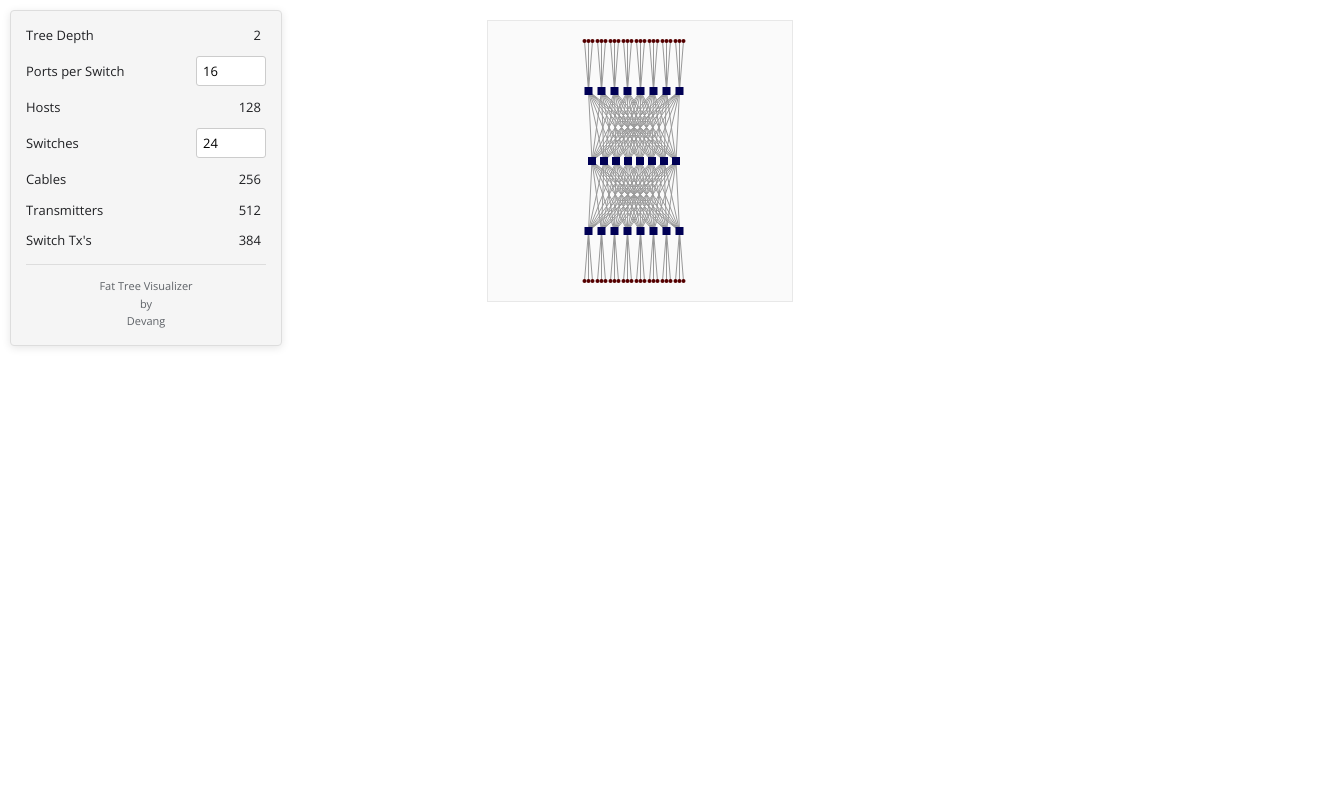
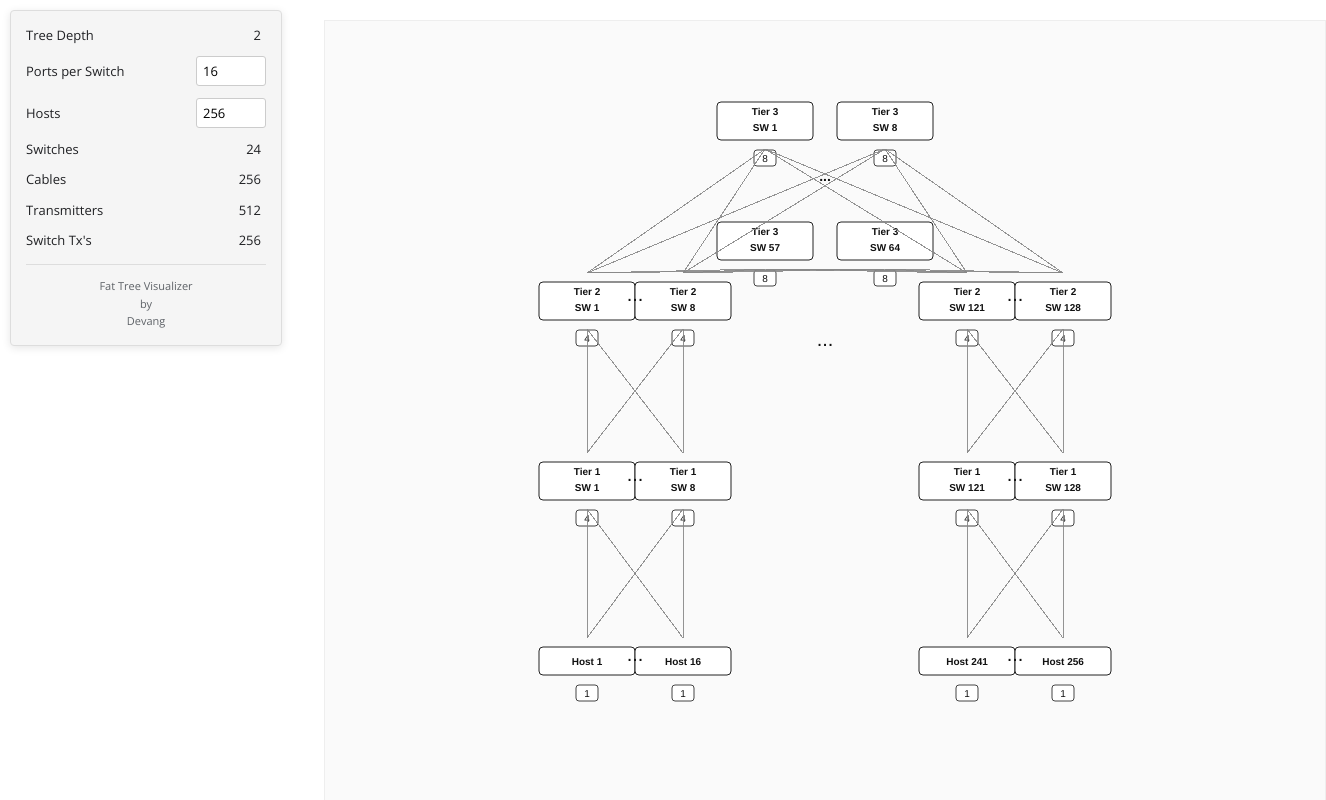
Before and after one commit to prempatel97/Fat_Tree_Visualizer, a plain HTML site: page index.html in a window 1280 px wide. Shown: the top 800 px of the page, 1326 px wide, since content can reach past the window. Drawn offline with nearby package versions, Linux system fonts and the light colour scheme.

Commit message:
updates according to new requirements

```diff
--- a/index.html
+++ b/index.html
@@ -16,9 +16,9 @@
 
             <li><span class="f">Ports per Switch</span> <input type="text" name="portsPerSwitch" value="16"/></li>
 
-            <li><span class="f">Hosts</span> <span id="nhost"></span></li>
+            <li><span class="f">Hosts</span> <input type="text" name="hosts" value="256"/></li>
 
-            <li><span class="f">Switches</span> <input type="text" name="switches" value="24"/></li>
+            <li><span class="f">Switches</span> <span id="nswitch"></span></li>
 
             <!-- <span id="nswitch"></span> -->
 
@@ -34,7 +34,7 @@
 
 <script language="javascript" type="text/javascript" src="lib/jquery.js"></script>
 <script language="javascript" type="text/javascript" src="lib/d3.js"></script>
-<script language="javascript" type="text/javascript" src="ftree.js"></script>
+<script language="javascript" type="text/javascript" src="new_ftree.js"></script>
 
 </body>
 
--- /dev/null
+++ b/new_ftree.js
@@ -0,0 +1,506 @@
+// ftree.js
+
+$(document).ready(docMain);
+
+var conf = new Object();
+conf["portsPerSwitch"] = 16;
+// CHANGE: Default hosts, switches is now calculated
+conf["hosts"] = 256;
+
+var controlVisible = true;
+// CHANGE: Reduce overall width (e.g., from 1000 to 800)
+var SVG_W = 1000; // increased width so figure can spread out
+var SVG_H = 1000; // increased height to reduce vertical clutter
+var svg; // D3 SVG object
+var data = { cables: [], core: [], edge: [], agg: [], host: [] };
+
+function docMain() {
+  formInit();
+  // Initialize the SVG drawing area if it doesn't exist
+  svg = d3
+    .select("body")
+    .append("svg")
+    .attr("class", "main")
+    .attr("width", SVG_W)
+    .attr("height", SVG_H);
+
+  updateStat();
+  redraw();
+  $(document).keypress(kpress);
+}
+
+// Handles 'h' key press to hide/show control panel
+function kpress(e) {
+  if (e.which == 104) {
+    // 'h'
+    if (controlVisible) {
+      controlVisible = false;
+      $("div.control").hide();
+    } else {
+      controlVisible = true;
+      $("div.control").show();
+    }
+  }
+}
+
+// Compute depth and number of switches from hosts (N_host) and ports (k)
+function computeSwitchesFromHosts(hosts, ports, maxDepth) {
+  var k = Math.floor(ports / 2);
+  if (k <= 0 || hosts <= 0) return { depth: 1, nswitch: 1, nhost: 2 * k };
+  maxDepth = maxDepth || 10;
+
+  // Total hosts for depth d in our drawing = 4 * k^d
+  // Solve d = log(hosts / 4) / log(k)
+  var d_float = Math.log(Math.max(1, hosts / 4)) / Math.log(k);
+  var bestD = Math.max(1, Math.ceil(d_float));
+
+  // Derived quantities (matching redraw())
+  var line = Math.pow(k, bestD - 1);         // k^(d-1)
+  var numPods = 2 * line;                    // pods drawn in redraw()
+  var nhost = numPods * (2 * k);             // total hosts = numPods * hostsPerPod (2*k)
+  var nswitch = (2 * bestD - 1) * line;      // (2d - 1) * k^(d-1)
+
+  return { depth: bestD, nswitch: nswitch, nhost: nhost };
+}
+
+function formInit() {
+  // CHANGE: Attach event listeners to both portsPerSwitch and hosts inputs
+  $("form input[name='portsPerSwitch']").change(updateConf).keyup(updateConf);
+  $("form input[name='hosts']").change(updateConf).keyup(updateConf);
+
+  // Initial values
+  $("form input[name='portsPerSwitch']").val(conf["portsPerSwitch"]);
+  $("form input[name='hosts']").val(conf["hosts"]);
+}
+
+function updateConf() {
+  // Update config from input fields
+  var ports = parseInt($("form input[name='portsPerSwitch']").val());
+  var hosts = parseInt($("form input[name='hosts']").val());
+
+  conf["portsPerSwitch"] = isNaN(ports) ? 16 : ports;
+  conf["hosts"] = isNaN(hosts) ? 256 : hosts;
+
+  // Redraw and update stats
+  updateStat();
+  redraw();
+}
+
+function updateStat() {
+  var ports = conf["portsPerSwitch"];
+  var hosts = conf["hosts"];
+  var k = Math.floor(ports / 2);
+
+  if (k <= 0 || ports <= 0 || hosts <= 0) {
+    // Setting all to N/A if inputs are invalid
+    d3.select("#ntreedepth").html("N/A");
+    d3.select("#nhost").html("N/A");
+    d3.select("#nswitch").html("N/A");
+    d3.select("#ncable").html("N/A");
+    d3.select("#ntx").html("N/A");
+    d3.select("#nswtx").html("N/A");
+    return;
+  }
+
+  // CHANGE: Use new computation function
+  var result = computeSwitchesFromHosts(hosts, ports, 10);
+  var depth = result.depth;
+  var nswitch = result.nswitch;
+  var nhost = result.nhost; // The max hosts supported by this topology
+  conf["depth"] = depth;
+  conf["switches"] = nswitch;
+
+  var line = Math.pow(k, depth - 1);
+
+  // Calculate remaining statistics based on depth (d) and k
+  var ncable = 2 * depth * k * line;
+  var ntx = 2 * (2 * depth) * k * line;
+  var nswtx = ntx - nhost;
+
+  d3.select("#ntreedepth").html(formatNum(depth));
+  d3.select("#nhost").html(formatNum(nhost));
+  d3.select("#nswitch").html(formatNum(nswitch));
+  d3.select("#ncable").html(formatNum(ncable));
+  d3.select("#ntx").html(formatNum(ntx));
+  d3.select("#nswtx").html(formatNum(nswtx));
+}
+
+// Formats numbers with commas
+function formatNum(x) {
+  if (isNaN(x) || !isFinite(x)) return "N/A";
+  x = Math.floor(x).toString();
+  var pattern = /(\d+)(\d{3})/g;
+  while (pattern.test(x)) x = x.replace(pattern, "$1" + "," + "$2");
+  return x;
+}
+
+// --- Visualization Logic for Reduced Representation ---
+
+// ftree.js - Corrected redraw function (Final Centering)
+
+function redraw() {
+  if (svg) {
+    svg.selectAll("*").remove();
+  }
+
+  var ports = conf["portsPerSwitch"];
+  var k = Math.floor(ports / 2);
+  var depth = conf["depth"];
+
+  if (k <= 0 || depth <= 0) return;
+
+  var line = Math.pow(k, depth - 1);
+  var numPods = 2 * line;
+
+  // --- Visualization Constants ---
+  var PADDING_Y = 100; // increased top padding
+  var TIER_SPACING = 180; // larger vertical gap between tiers
+  var PADDING_X = 30;
+
+  // Y-Coordinates for the four tiers
+  var coreY = PADDING_Y;
+  var aggY = coreY + TIER_SPACING;
+  var edgeY = aggY + TIER_SPACING;
+  var hostY = edgeY + TIER_SPACING;
+
+  // Calculate center position
+  var svgCenterX = SVG_W / 2;
+
+  var nodes = [];
+
+  // --- Step 1: Draw Core Switches (Tier 3) - SHOW ONLY 4 REPRESENTATIVE NODES ---
+  // Instead of showing all k*k core switches, show only the first and last in each dimension
+  var coreNodesToShow = [
+    { index: 1, gridPos: { row: 0, col: 0 } },
+    { index: k, gridPos: { row: 0, col: 1 } },
+    { index: k * k - k + 1, gridPos: { row: 1, col: 0 } },
+    { index: k * k, gridPos: { row: 1, col: 1 } },
+  ];
+
+  var coreSpacing = 120; // increased core horizontal spacing
+  var coreGridWidth = coreSpacing;
+  var coreStartX = svgCenterX - coreGridWidth / 2;
+
+  coreNodesToShow.forEach(function (coreNode) {
+    var coreX = coreStartX + coreNode.gridPos.col * coreSpacing;
+    var coreRowY = coreY + coreNode.gridPos.row * coreSpacing;
+
+    var dims = drawNode(coreX, coreRowY, "Tier 3", coreNode.index, k);
+    nodes.push({
+      id: "Tier3_" + coreNode.index,
+      x: coreX,
+      y: coreRowY,
+      tier: "Tier 3",
+      index: coreNode.index,
+      podIndex: undefined,
+      rectW: dims.rectW,
+      totalH: dims.totalH,
+    });
+  });
+
+  // Add ellipsis in the center of core switches
+  svg
+    .append("text")
+    .attr("x", svgCenterX)
+    .attr("y", coreY + coreSpacing / 2)
+    .attr("text-anchor", "middle")
+    .style("font-size", "14px")
+    .style("font-weight", "bold")
+    .text("...");
+
+  // --- Step 2: Draw Pods ---
+  var podSpacing = 380; // give more horizontal room between first and last pod
+  var leftPodX = svgCenterX - podSpacing / 2;
+  var rightPodX = svgCenterX + podSpacing / 2;
+
+  var podsToRender = [];
+  if (numPods > 0) {
+    podsToRender.push({ index: 0, x: leftPodX });
+    if (numPods > 1) {
+      drawEllipsis(svgCenterX, (aggY + edgeY) / 2 - TIER_SPACING / 4);
+    }
+    if (numPods > 1) {
+      podsToRender.push({ index: numPods - 1, x: rightPodX });
+    }
+  }
+
+  podsToRender.forEach(function (pod) {
+    var podStartIndex = pod.index * k;
+
+    // pass k into drawReducedTier so it can compute badges
+    drawReducedTier(k, "Tier 2", pod.x, aggY, podStartIndex, nodes, k);
+    drawReducedTier(k, "Tier 1", pod.x, edgeY, podStartIndex, nodes, k);
+
+    var hostStartIndex = pod.index * 2 * k;
+    drawReducedTier(2 * k, "Host", pod.x, hostY, hostStartIndex, nodes, k);
+  });
+
+  // --- Step 3: Draw Abstracted Cables ---
+  drawCables(nodes, k, numPods, coreNodesToShow);
+}
+
+// Draws the first and last element of a switch tier or hosts
+function drawReducedTier(
+  totalCount,
+  label,
+  xAnchor,
+  centerY,
+  startIndex,
+  nodes,
+  k /* new param */
+) {
+  var elementsToRender = [];
+
+  // Only render the first and last element of the group
+  if (totalCount > 0) elementsToRender.push(0);
+  if (totalCount > 1) elementsToRender.push(totalCount - 1);
+
+  // scale horizontal spacing with k but ensure a reasonable minimum
+  var element_spacing = Math.max(90, Math.floor(k * 12));
+  var num_rendered = elementsToRender.length;
+
+  // Adjust x position to center the group around xAnchor
+  var x_offset = ((num_rendered - 1) * element_spacing) / 2;
+
+  elementsToRender.forEach(function (idx, j) {
+    var x = xAnchor + j * element_spacing - x_offset;
+    var globalIndex = startIndex + idx + 1;
+    var nodeID = label + "_" + globalIndex;
+
+    // compute badge number: Tier 3 -> k, Tier 2/1 -> k/2, Host -> 1
+    var badge = 1;
+    if (label === "Tier 3") badge = k;
+    else if (label === "Tier 2" || label === "Tier 1")
+      badge = Math.floor(k / 2);
+    else if (label === "Host") badge = 1;
+
+    // drawNode returns dims; store them for cable anchoring
+    var dims = drawNode(x, centerY, label, globalIndex, badge);
+
+    nodes.push({
+      id: nodeID,
+      x: x,
+      y: centerY,
+      tier: label,
+      index: globalIndex,
+      podIndex: startIndex,
+      rectW: dims.rectW,
+      totalH: dims.totalH,
+    });
+  });
+
+  // Render ellipsis if more than 2 elements
+  if (totalCount > 2) {
+    drawEllipsis(xAnchor, centerY);
+  }
+}
+
+// drawNode now draws a rounded rectangle (main box) and a small badge-rect below it.
+// It returns {rectW, rectH} so callers can use those values for cable anchoring.
+function drawNode(x, y, label, index, badge) {
+  // Prepare two-line label for Tier switches, single-line for Host
+  var line1 = "";
+  var line2 = "";
+
+  if (label.indexOf("Tier") === 0) {
+    // Split "Tier N" and "SW <index>" on separate lines
+    var parts = label.split(" ");
+    line1 = parts[0] + " " + parts[1]; // "Tier 1"
+    line2 = "SW " + index; // "SW 1024"
+  } else {
+    // Host -> single line
+    line1 = label + " " + index; // "Host 1"
+    line2 = "";
+  }
+
+  // compute rect size based on the longer line
+  var baseCharW = 6.0;
+  var paddingX = 18;
+  var maxLine = line2 ? Math.max(line1.length, line2.length) : line1.length;
+  var rectW = Math.max(96, Math.ceil(maxLine * baseCharW) + paddingX); // larger min width
+  var rectH = line2 ? 38 : 28; // taller if two-line label
+
+  var rectX = x - rectW / 2;
+  var rectY = y - rectH / 2;
+
+  // draw main rect
+  svg
+    .append("rect")
+    .attr("x", rectX)
+    .attr("y", rectY)
+    .attr("width", rectW)
+    .attr("height", rectH)
+    .attr("rx", 4)
+    .attr("ry", 4)
+    .attr("class", label.toLowerCase().replace(" ", ""))
+    .style("fill", "#fff")
+    .style("stroke", "#222")
+    .style("stroke-width", 1);
+
+  // draw text lines: center horizontally, arrange vertically
+  if (line2) {
+    // two lines: slightly above and below center
+    svg
+      .append("text")
+      .attr("x", x)
+      .attr("y", rectY + rectH / 2 - 6)
+      .attr("text-anchor", "middle")
+      .style("font-size", "10px")
+      .style("font-weight", "600")
+      .text(line1);
+
+    svg
+      .append("text")
+      .attr("x", x)
+      .attr("y", rectY + rectH / 2 + 10)
+      .attr("text-anchor", "middle")
+      .style("font-size", "10px")
+      .style("font-weight", "600")
+      .text(line2);
+  } else {
+    // single line
+    svg
+      .append("text")
+      .attr("x", x)
+      .attr("y", rectY + rectH / 2 + 4)
+      .attr("text-anchor", "middle")
+      .style("font-size", "10px")
+      .style("font-weight", "600")
+      .text(line1);
+  }
+
+  // badge rectangle below main rect
+  var badgeRectW = 22;
+  var badgeRectH = 16;
+  var gapBelow = 10;
+  var badgeX = x - badgeRectW / 2;
+  var badgeY = rectY + rectH + gapBelow;
+
+  svg
+    .append("rect")
+    .attr("x", badgeX)
+    .attr("y", badgeY)
+    .attr("width", badgeRectW)
+    .attr("height", badgeRectH)
+    .attr("rx", 3)
+    .attr("ry", 3)
+    .attr("class", "badgeRect")
+    .style("fill", "#fff")
+    .style("stroke", "#444")
+    .style("stroke-width", 1);
+
+  svg
+    .append("text")
+    .attr("x", x)
+    .attr("y", badgeY + badgeRectH / 2 + 4)
+    .attr("text-anchor", "middle")
+    .style("font-size", "10px")
+    .style("font-weight", "400")
+    .text(badge);
+
+  // return dims
+  return {
+    rectW: rectW,
+    rectH: rectH,
+    badgeRectH: badgeRectH,
+    totalH: rectH + gapBelow + badgeRectH,
+  };
+}
+
+function drawEllipsis(x, y) {
+  svg
+    .append("text")
+    .attr("x", x)
+    .attr("y", y)
+    .attr("text-anchor", "middle")
+    .style("font-size", "20px")
+    .text("...");
+}
+
+// --- CORE CABLE LOGIC ---
+function drawCables(nodes, k, numPods, coreNodesToShow) {
+  function getRenderedNodes(tier, podIndex) {
+    if (tier === "Tier 3") {
+      return nodes.filter((n) => n.tier === tier);
+    }
+    return nodes.filter((n) => n.tier === tier && n.podIndex === podIndex);
+  }
+
+  var coreNodes = getRenderedNodes("Tier 3");
+  var renderedPodIndices = [0];
+  if (numPods > 1) {
+    renderedPodIndices.push(numPods - 1);
+  }
+
+  // helper to compute anchor y (bottom of source rect / top of dest rect)
+  // Use totalH so cables attach outside the badge area and avoid text
+  function bottomY(n) {
+    return n.y + n.totalH / 2 - 4; // nudge up slightly to avoid badge text
+  }
+  function topY(n) {
+    return n.y - n.totalH / 2 + 4; // nudge down slightly so line doesn't cross label
+  }
+
+  // 1. Tier 3 to Tier 2 (use corner core nodes only)
+  renderedPodIndices.forEach((podIndex) => {
+    var startIndex = podIndex * k;
+    var podAggNodes = getRenderedNodes("Tier 2", startIndex);
+
+    if (coreNodes.length > 0 && podAggNodes.length > 0) {
+      var cornerCores = coreNodes.filter(
+        (c) =>
+          c.index === 1 ||
+          c.index === k ||
+          c.index === k * k - k + 1 ||
+          c.index === k * k
+      );
+
+      cornerCores.forEach((core) => {
+        podAggNodes.forEach((agg) => {
+          drawCable(core.x, bottomY(core), agg.x, topY(agg));
+        });
+      });
+    }
+  });
+
+  // 2. Tier 2 to Tier 1
+  renderedPodIndices.forEach((podIndex) => {
+    var startIndex = podIndex * k;
+    var podAggNodes = getRenderedNodes("Tier 2", startIndex);
+    var podEdgeNodes = getRenderedNodes("Tier 1", startIndex);
+
+    if (podAggNodes.length > 0 && podEdgeNodes.length > 0) {
+      podAggNodes.forEach((agg) => {
+        podEdgeNodes.forEach((edge) => {
+          drawCable(agg.x, bottomY(agg), edge.x, topY(edge));
+        });
+      });
+    }
+  });
+
+  // 3. Tier 1 to Hosts
+  renderedPodIndices.forEach((podIndex) => {
+    var startIndex = podIndex * k;
+    var podEdgeNodes = getRenderedNodes("Tier 1", startIndex);
+    var podHostNodes = getRenderedNodes("Host", podIndex * 2 * k);
+
+    if (podEdgeNodes.length > 0 && podHostNodes.length > 0) {
+      podEdgeNodes.forEach((edge) => {
+        podHostNodes.forEach((host) => {
+          drawCable(edge.x, bottomY(edge), host.x, topY(host));
+        });
+      });
+    }
+  });
+}
+
+function drawCable(x1, y1, x2, y2) {
+  svg
+    .append("line")
+    .attr("x1", x1)
+    .attr("y1", y1)
+    .attr("x2", x2)
+    .attr("y2", y2)
+    .attr("class", "cable");
+}
+// END of ftree.js
--- a/style.css
+++ b/style.css
@@ -1,6 +1,7 @@
 @import url(http://fonts.googleapis.com/css?family=Open+Sans:300italic,400italic,300,400);
 
-body, form input[type="text"] {
+body,
+form input[type="text"] {
   font-family: "Open Sans", sans-serif;
   margin: 0;
   padding: 0;
@@ -24,9 +25,12 @@ body, form input[type="text"] {
 
 svg.main {
   display: block;
-    margin: 20px auto;
-    z-index: -1;
-    border: 1px solid #e8e8e8;
+  margin-left: calc(
+    var(--control-width) + 24px
+  ); /* room for control panel + gap */
+  margin-top: var(--svg-margin-top);
+  z-index: 2;
+  border: 1px solid #eee;
   background-color: #fafafa;
 }
 
@@ -122,6 +126,101 @@ a:hover {
   text-decoration: underline;
 }
 
+/* adjust this if your control panel width changes */
+:root {
+  --control-width: 300px;
+  --svg-margin-top: 20px;
+  --svg-bg: #fafafa;
+  --node-fill: #ffffff;
+  --node-stroke: #111;
+  --badge-fill: #ffffff;
+  --badge-stroke: #333;
+  --cable-color: #999;
+  --font-family: "Helvetica Neue", Arial, sans-serif;
+}
+
+/* push the SVG right so it lines up beside the left control panel */
+svg.main {
+  display: block;
+  margin-left: calc(
+    var(--control-width) + 24px
+  ); /* room for control panel + gap */
+  margin-top: var(--svg-margin-top);
+  z-index: 2;
+  border: 1px solid #eee;
+  background: var(--svg-bg);
+}
+
+/* main node rectangles (classes created by drawNode: tier3, tier2, tier1, host) */
+rect.tier3,
+rect.tier2,
+rect.tier1,
+rect.host {
+  fill: var(--node-fill);
+  stroke: var(--node-stroke);
+  stroke-width: 1.2px;
+  shape-rendering: geometricPrecision;
+}
+
+/* give a slightly thicker border for Tier 3 to match reference */
+rect.tier3 {
+  stroke-width: 1.4px;
+}
+
+/* numeric badge rectangle */
+rect.badgeRect {
+  fill: var(--badge-fill);
+  stroke: var(--badge-stroke);
+  stroke-width: 1px;
+  shape-rendering: geometricPrecision;
+}
+
+/* cables (lines) */
+line.cable {
+  stroke: var(--cable-color);
+  stroke-width: 1;
+  opacity: 0.9;
+  stroke: #888;
+  shape-rendering: crispEdges;
+}
+
+/* common text styling inside SVG */
+svg.main text {
+  font-family: var(--font-family);
+  fill: #111;
+  pointer-events: none; /* avoid text capturing mouse */
+}
+
+/* label text inside the main rect (slightly bold) */
+svg.main text {
+  font-size: 10px;
+  font-weight: 600;
+}
+
+/* make badge numbers slightly smaller and normal weight */
+svg.main /* badge text selector */ text {
+  /* If you later add classes to your text nodes, target them here:
+     e.g. text.node-label { ... } and text.badge-text { ... } */
+  font-size: 10px;
+  font-weight: 400;
+}
+
+/* Ellipsis styling */
+svg.main text.ellipsis {
+  fill: #444;
+  font-weight: 700;
+}
+
+/* Small responsive helpers for very large k (reduce text & spacing) */
+@media (max-width: 900px) {
+  svg.main text {
+    font-size: 9px;
+  }
+  rect.badgeRect {
+    opacity: 0.98;
+  }
+}
+
 /* Responsive adjustments */
 @media (max-width: 768px) {
   div.control {
@@ -144,3 +243,7 @@ a:hover {
     width: 60px;
   }
 }
+
+circle {
+  display: none;
+}
```
Also changed, not shown: Initial_Output.jpeg (added), Wanted_Output.jpeg (added). Lines whose indentation alone changed are shown as unchanged.
